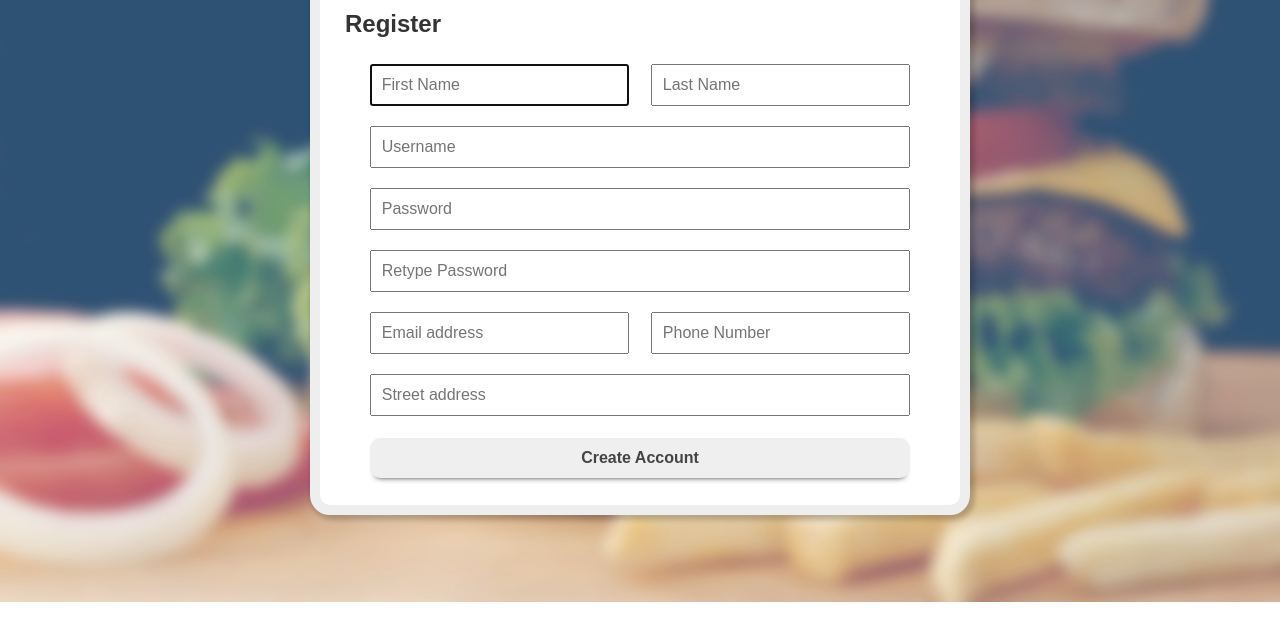
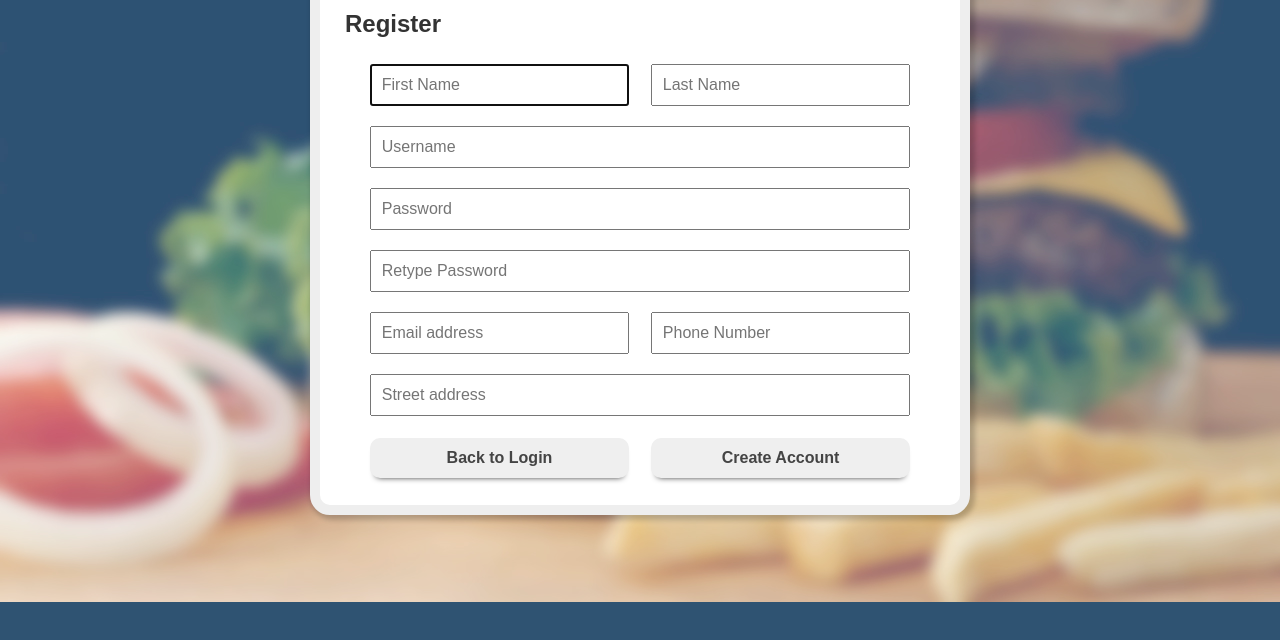
Before and after one commit to nmcginn/hackmizzou2014, a plain HTML site: page html/index.html in a window 1280 px wide. Shown: the part 198-838 px from the top of the page. Drawn offline with nearby package versions, Linux system fonts and the light colour scheme; some packages are replaced by stand-ins of ours.

Commit message:
tiny changes html

```diff
--- a/html/_css/login.css
+++ b/html/_css/login.css
@@ -12,7 +12,8 @@
 }
 
 html, body {
-    height:100%;
+    height: 100%;
+    //overflow: hidden;
 }
 
 html {
@@ -23,7 +24,10 @@ html {
 body {
     margin: 0;
     padding: 0;
-    background: url('../_img/burger.jpg') no-repeat center right;
+    background-color: #2f5372;
+    background-image: url('../_img/burger.jpg');
+    background-repeat: no-repeat;
+    background-position: center bottom;
     -webkit-background-size: cover;
     -moz-background-size: cover;
     -o-background-size: cover;
@@ -171,7 +175,7 @@ a { text-decoration: none; }
     margin: -15px auto -10px;
 }
 
-#loginForm input[type="submit"], #loginForm input[type="button"], #registerForm input[type="submit"] {
+#loginForm input[type="submit"], #loginForm input[type="button"], #registerForm input[type="submit"],  #registerForm input[type="button"] {
     margin: 0;
     border: 1px solid transparent;
     padding: 10px 20px;
--- a/html/_css/style.css
+++ b/html/_css/style.css
@@ -23,7 +23,10 @@ html {
 body {
     margin: 0;
     padding: 0;
-    background: url('../_img/burger.jpg') no-repeat center right;
+    background-color: #2f5372;
+    background-image: url('../_img/burger.jpg');
+    background-repeat: no-repeat;
+    background-position: center bottom;
     -webkit-background-size: cover;
     -moz-background-size: cover;
     -o-background-size: cover;
--- a/html/index.html
+++ b/html/index.html
@@ -77,7 +77,12 @@
                 <input id="address" type="text" placeholder="Street address" required>
             </fieldset>
             <fieldset id="actions">
+              <div class="column first">
+                <input type="button" id="backToLogin" value="Back to Login">
+              </div>
+              <div class="column last">
                 <input type="submit" id="submit" value="Create Account">
+              </div>
             </fieldset>
         </form>
       </div>
```
